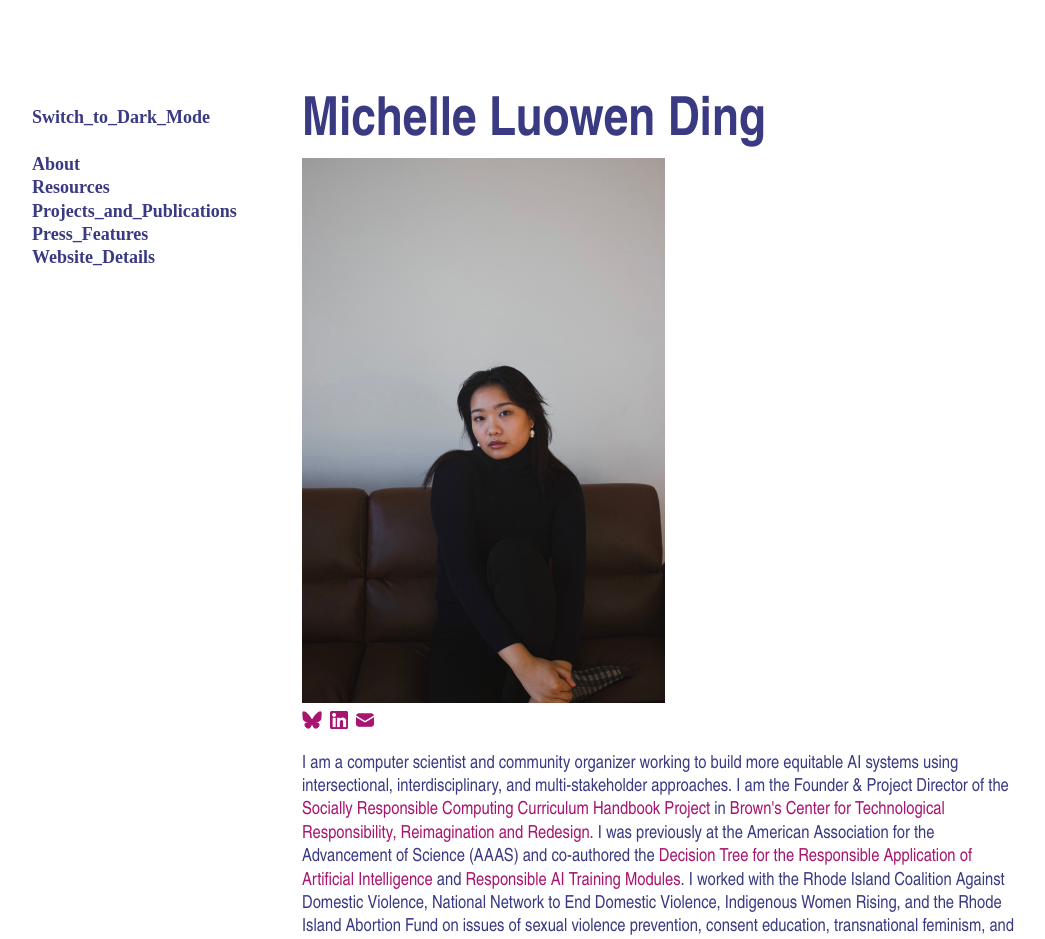
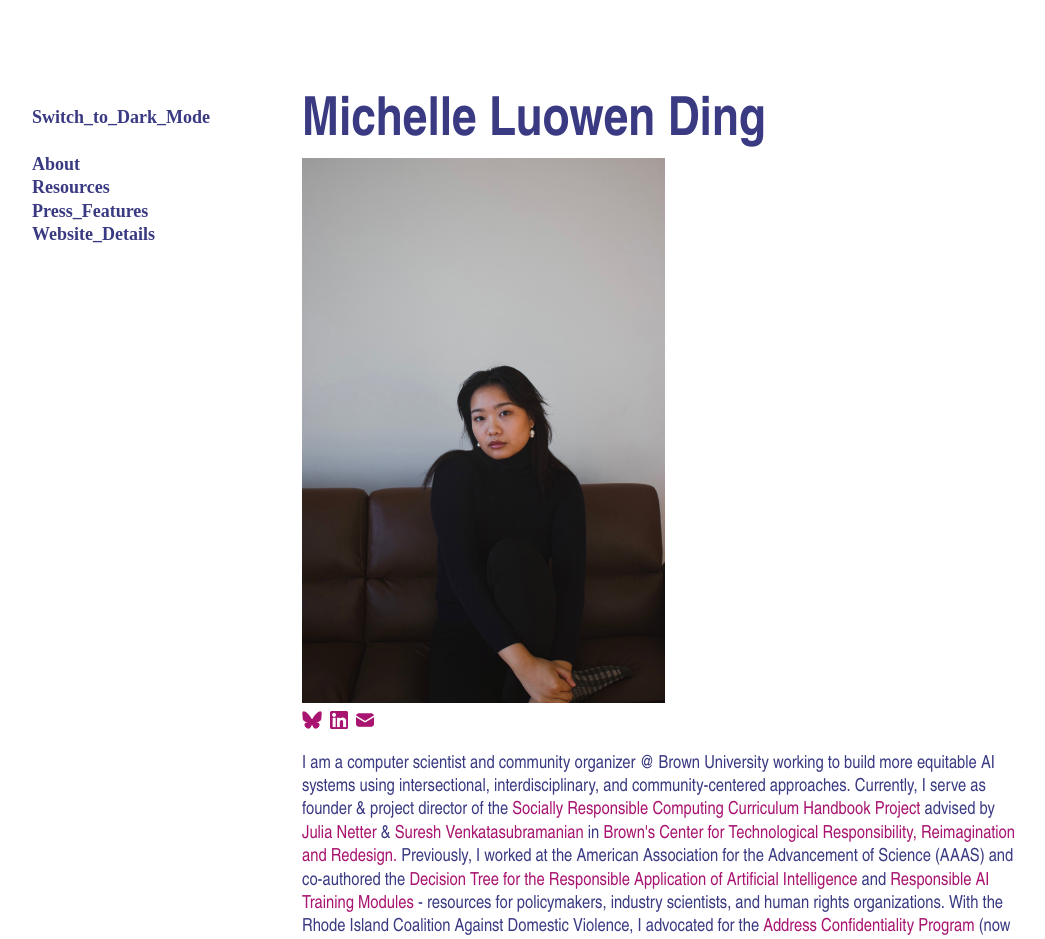
Before and after one commit to michelle-ding/michelle-ding.github.io, a React (Create React App) app: page / in a window 1280 px wide. Shown: the top 939 px of the page, without its empty margins (146-1191 px from the left). Built offline with nearby package versions, Linux system fonts and the light colour scheme; the HTML template or start-up script is replaced by a standard one.

Commit message:
about page edit

```diff
--- a/src/Body.tsx
+++ b/src/Body.tsx
@@ -21,6 +21,17 @@ import darkMail from './images/darkmail.png'
 import darklinkedin from './images/darklinkedin.png'
 import darkbluesky from './images/darkbsk.png'
 import michelle from './images/michelle_ding_portrait.jpg'
+
+const src="https://cntr.brown.edu/projects#socially-responsible-computing-src-curriculum-handbook"
+const decisiontree = "https://www.aaas.org/ai2/projects/decision-tree-practitioners?utm_content=bufferbcf16&utm_medium=social&utm_source=linkedin.com&utm_campaign=buffer"
+const esvroundtable = "https://www.browndailyherald.com/article/2023/05/end-sexual-violence-at-brown-hosts-nonprofit-roundtable-to-address-survivor-support-advocacy"
+const titleix = "https://www.browndailyherald.com/article/2022/11/sexual-misconduct-reports-increased-52-in-2021-22-academic-year"
+const brunobrief = "https://www.browndailyherald.com/article/2022/11/the-bruno-brief-diving-into-advocacy-around-sexual-assault-on-campus"
+const esvinterview = "https://www.browndailyherald.com/article/2022/11/an-ongoing-effort-looking-into-past-present-future-of-sexual-assault-activism-at-brown"
+const bdh = "The Brown Daily Herald"
+const aaasinterview = "https://www.aaas.org/news/summer-science-aaas-2023-summer-interns-stories"
+const mckee= "https://governor.ri.gov/press-releases/governor-mckee-signs-legislation-protecting-confidentiality-survivors-domestic"
+
 function welcome(){
     return (
         <div className="welcome" id="About">
@@ -51,26 +62,37 @@ function icons(logoval:boolean){
 function about_text(){
     return(
         <div id="about_text">
-I am a computer scientist and community organizer
-            working to build more equitable AI systems using intersectional, interdisciplinary, and multi-stakeholder approaches.
-            I am the Founder & Project Director of the {" "}
+            I am a computer scientist and community organizer @ Brown University
+            working to build more equitable AI systems using intersectional, interdisciplinary, and community-centered approaches.
+            Currently, I serve as founder & project director of the {" "}
             <a id="ref" href="https://cntr.brown.edu/projects#socially-responsible-computing-src-curriculum-handbook" target="_blank">Socially Responsible Computing Curriculum Handbook Project</a>{" "}
-             in {" "}
+            advised by {" "}
+            <a href="http://www.julianetter.de/" id="ref" target="_blank">
+            Julia Netter
+                </a> & {" "}
+                <a href="https://vivo.brown.edu/display/suresh" id="ref" target="_blank">
+                Suresh Venkatasubramanian
+                    </a> in {" "}
             <a id="ref" href="https://cntr.brown.edu/" target="_blank">Brown's Center for Technological Responsibility, Reimagination and Redesign.</a>{" "}
-           I was previously at the
+
+            Previously, I worked at the
            American Association for the Advancement of Science (AAAS)
            and co-authored the {" "}
             <a id="ref" href="https://www.aaas.org/ai2/projects/framework-practitioners" target="_blank">Decision Tree for the Responsible Application
                 of Artificial Intelligence</a> and {" "}
                 <a id="ref" href="https://www.aaas.org/ai2/projects/ethics/public-interest-training/modules" target="_blank">Responsible AI Training Modules
-               </a>.
-            I worked with the
-            Rhode Island Coalition Against Domestic Violence,
-            National Network to End Domestic Violence,
-
-            Indigenous Women Rising,
-            and the Rhode Island Abortion Fund on issues of sexual violence prevention, consent education,
-            transnational feminism, and reproductive justice. I also occasionally draw for the {" "}
+               </a> - resources for policymakers, industry scientists, and human rights organizations.
+               With the Rhode Island Coalition Against Domestic Violence, I advocated
+                for the <a id="ref" href="https://ricadv.org/policy/" target="_blank">Address Confidentiality Program</a>{" "}
+             (now signed into <a id="ref" target="_blank" href={mckee}>law</a> by Governor McKee) that protects the privacy of victims of
+                domestic violence, stalking, sexual assault, and trafficking and/or abuse.
+            Post-Dobbs, I co-founded Students @ Brown for Reproductive Justice,
+            a coalition of
+            40+ student organizations, to launch a {" "}<a id="ref" href="https://www.gofundme.com/f/students-brown-for-reproductive-justice" target="_blank">
+            mutual aid campaign for abortion funds</a>{" "}
+           supporting
+            the Women's Health & Education Fund of Rhode Island, Indigenous Women Rising, and Sister Song.
+            I also occasionally draw for the {" "}
             <a id="ref" href="https://www.browndailyherald.com/staff/michelle-ding" target="_blank">
                 The Brown Daily Herald
                 </a>
@@ -201,15 +223,6 @@ function ilo(){
 }
 
 function project_and_publications(){
-    const src="https://cntr.brown.edu/projects#socially-responsible-computing-src-curriculum-handbook"
-    const decisiontree = "https://www.aaas.org/ai2/projects/decision-tree-practitioners?utm_content=bufferbcf16&utm_medium=social&utm_source=linkedin.com&utm_campaign=buffer"
-    const esvroundtable = "https://www.browndailyherald.com/article/2023/05/end-sexual-violence-at-brown-hosts-nonprofit-roundtable-to-address-survivor-support-advocacy"
-    const titleix = "https://www.browndailyherald.com/article/2022/11/sexual-misconduct-reports-increased-52-in-2021-22-academic-year"
-    const brunobrief = "https://www.browndailyherald.com/article/2022/11/the-bruno-brief-diving-into-advocacy-around-sexual-assault-on-campus"
-    const esvinterview = "https://www.browndailyherald.com/article/2022/11/an-ongoing-effort-looking-into-past-present-future-of-sexual-assault-activism-at-brown"
-    const bdh = "The Brown Daily Herald"
-    const aaasinterview = "https://www.aaas.org/news/summer-science-aaas-2023-summer-interns-stories"
-    const mckee= "https://governor.ri.gov/press-releases/governor-mckee-signs-legislation-protecting-confidentiality-survivors-domestic"
     return(
         <div id="projects_and_publications">
             <b id="header">{'Projects_and_Publications'}</b>
@@ -379,9 +392,9 @@ export default function Body({ logoval }: BodyProps){
             {bio(logoval)}
             <br></br>
             {resources()}
-            <br></br>
+            {/* <br></br>
 
-            {project_and_publications()}
+            {project_and_publications()} */}
             {/* <br></br>
             {technicalSkills()} */}
             {/* <br></br>
--- a/src/Nav.tsx
+++ b/src/Nav.tsx
@@ -7,7 +7,7 @@ function navcontent() {
       <ul>
         <li><a href="#About">About</a></li>
         <li><a href="#Resources">Resources</a></li>
-        <li><a href="#projects_and_publications">Projects_and_Publications</a></li>
+        {/* <li><a href="#projects_and_publications">Projects_and_Publications</a></li> */}
         {/* <li><a href="#Illustrations">Illustrations</a></li> */}
         <li><a href="#Press">Press_Features</a></li>
         <li><a href="#WebsiteDetails">Website_Details</a></li>
```
